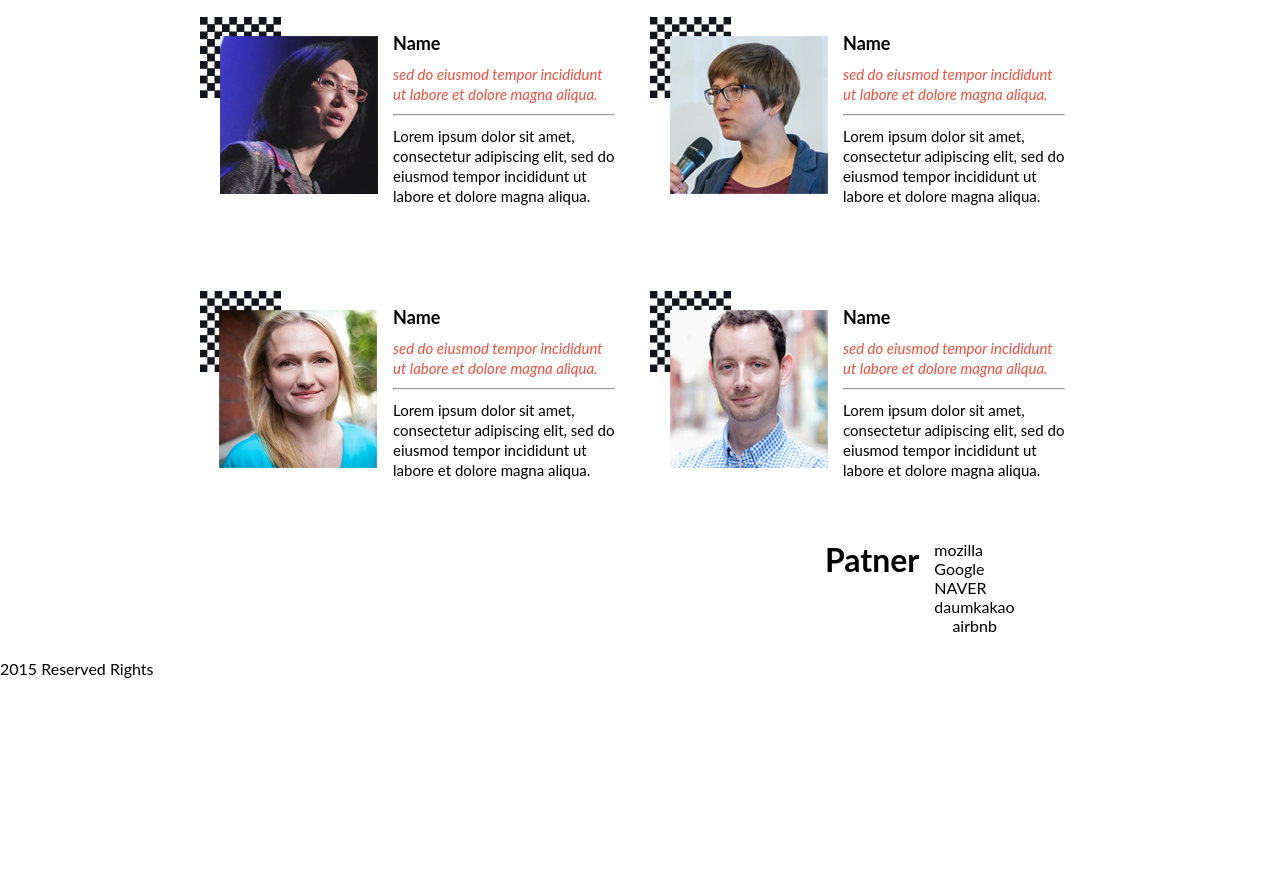
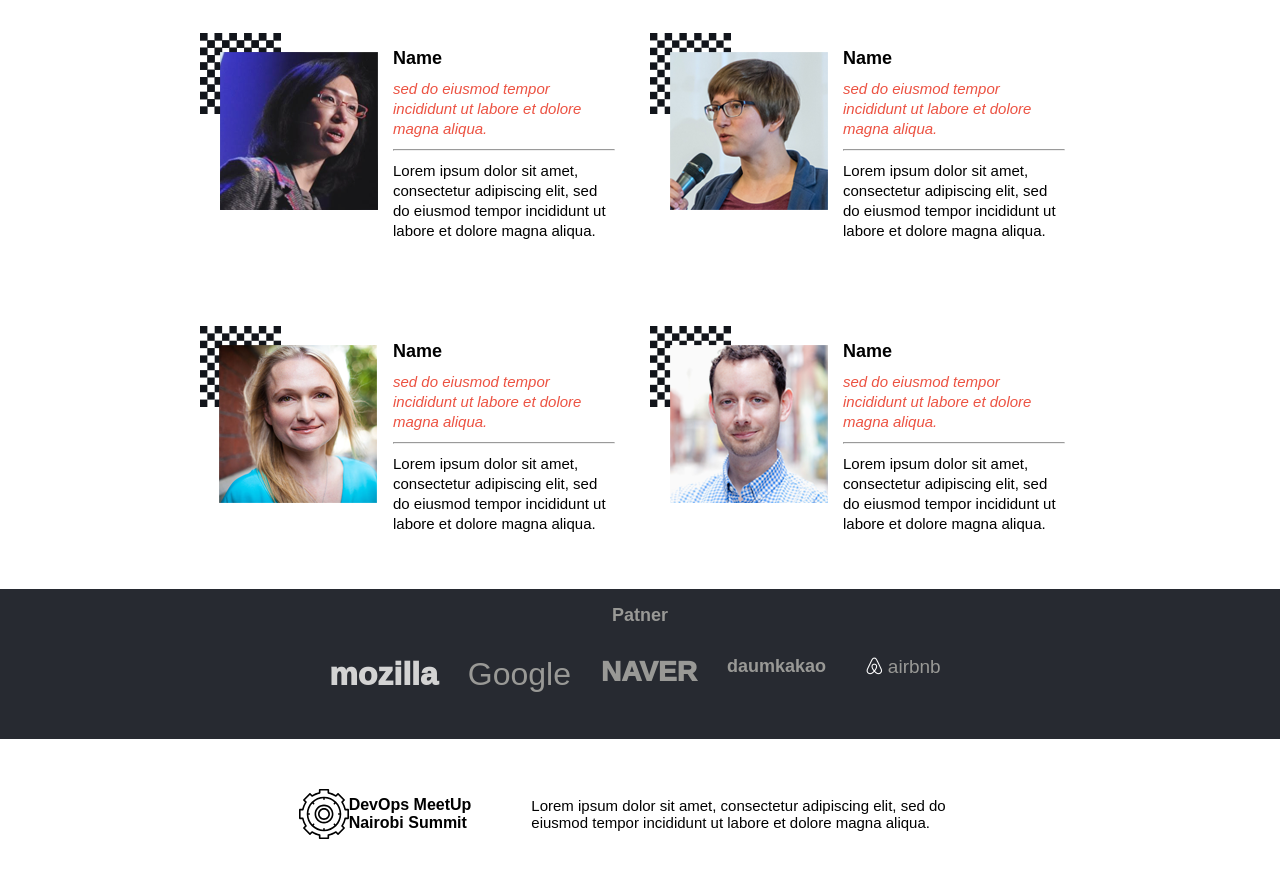
Before and after one commit to kennankole/global-summit, a website: page app/index.html in a window 1280 px wide. Shown: the part 1910-2788 px from the top of the page. Before the commit the page ends 2588 px from the top, so only its background shows below. Drawn offline with Linux system fonts and the light colour scheme.

Commit message:
Adding google fonts

```diff
--- a/app/index.html
+++ b/app/index.html
@@ -50,7 +50,7 @@
 						<h4>"Hello! Sharing world"</h4>
 					</div>
 					<div class="headline-heading">
-						<h1>Creative Commmons global summit <br> 2015</h1>
+						<h1>Creative Commons global summit <br> 2015</h1>
 					</div>
 					<div class="headline-para">
 						<p>"Lorem ipsum dolor sit amet, consectetur adipiscing elit,
@@ -103,7 +103,7 @@
 					<div class="programs">
 						<div class="podium">
 							<img src="./static/images/program_icon_04.png" alt="">
-							<h3>Worshop</h3>
+							<h2>Worshop</h2>
 							<p>"Lorem ipsum dolor sit amet, consectetur adipiscing elit,
 									sed do eiusmod tempor incididunt ut labore et dolore magna aliqua.
 							</p>
@@ -112,7 +112,7 @@
 					<div class="programs">
 						<div class="podium">
 							<img src="./static/images/program_icon_05.png" alt="">
-							<h3>Ignite</h3>
+							<h2>Ignite</h2>
 							<p>"Lorem ipsum dolor sit amet, consectetur adipiscing elit,
 								sed do eiusmod tempor incididunt ut labore et dolore magna aliqua.
 							</p>
@@ -142,12 +142,13 @@
 								</p>
 							</div>
 						</div>
-						<div class="speaker-inner">
+						<div class="speaker-inner lone">
 							<div class="speaker-img">
 								<img src="./static/images/speaker_02.png" alt="">
 							</div>
 							<div class="speaker-text">
 								<h3 class="speaker-name">Name</h3>
+								<hr>
 								<p class="speaker-para">
 									Lorem ipsum dolor sit amet, consectetur adipiscing elit,
 									sed do eiusmod tempor incididunt ut labore et dolore magna aliqua.
@@ -222,19 +223,31 @@
 			</section>
 
 			<footer>
-				<div class="upper">
-					<h1>Patner</h1>
-					<ul>
-						<li><a href="#">mozilla</a></li>
-						<li><a href="#">Google</a></li>
-						<li><a href="#">NAVER</a></li>
-						<li><a href="#">daumkakao</a></li>
-						<li><a href="#"><i class="fa-brands fa-airbnb"></i> airbnb</a></li>
+				<div class="footer-upper">
+					<h1 id="footer-title">Patner</h1>
+					<ul class="footer-patners">
+						<li><a href="#" id="mozilla">mozilla</a></li>
+						<li><a href="#" id="google">Google</a></li>
+						<li><a href="#" id="naver">NAVER</a></li>
+						<li><a href="#" id="dmk">daumkakao</a></li>
+						<li><a href="#" id="airbnb"><i class="fa-brands fa-airbnb"></i> airbnb</a></li>
 					</ul>
 				</div>
-				<div class="lower">
-					<img src="./static/images/Enabled.svg" alt="">
-					<p>2015 Reserved Rights</p>
+				<div class="footer-lower">
+					<div class="footer-logo">
+						<img src="./static/images/ignite.svg" alt="" height="50" width="50">
+						<div class="lower-footer-title">
+							<h4>DevOps MeetUp</h4>
+							<h4>Nairobi Summit</h4>
+						</div>
+					</div>
+					<div class="lower-footer-para">
+						<p>
+							Lorem ipsum dolor sit amet, consectetur adipiscing elit,
+							sed do eiusmod tempor incididunt ut labore et dolore magna aliqua.
+						</p>
+					</div>
+					</div>
 				</div>
 			</footer>
 		</main>
--- a/app/static/css/index.css
+++ b/app/static/css/index.css
@@ -2,8 +2,13 @@
 	margin: 0;
 	padding: 0;
 	@import url('https://fonts.googleapis.com/css2?family=Lato:wght@300&display=swap');
-	@import url('http://fonts.cdnfonts.com/css/cocogoose');
-	font-family: 'COCOGOOSE','Lato', sans-serif;
+
+}
+
+body {
+	@import url('https://fonts.googleapis.com/css2?family=Lato:wght@300&family=Poppins:wght@300&family=Source+Sans+Pro&display=swap');
+	/* font-family: 'Poppins', sans-serif; */
+	font-family: 'Source Sans Pro', sans-serif;
 }
 
 /*++++++++++++++++++++DESKTOP NAVIGATION MENU++++++++++++++++++++++++*/
@@ -19,7 +24,6 @@
 	display: flex;
 	flex-direction: column;
 	align-items: center;
-	border: 1px solid black;
 	width: 100vw;
 }
 
@@ -78,10 +82,14 @@
 
 .text h3 {
 	font-size: 14px;
-	font-family: 'COCOGOOSE','Lato', sans-serif;
+	font-family: 'Poppins', sans-serif;
 }
 
 /*++++++++++++++++++++++HEADLINE SECTION+++++++++++++++++++++++++++++++++++*/
+footer {
+	display: flex;
+	flex-direction: column;
+}
 .headline-section {
 	background: url(../images/main_big.png) no-repeat center center;
 	background-size: cover;
@@ -130,11 +138,13 @@
 	line-height: 30px;
 	font-size: 32px;
 	padding-top: 50px;
+	font-family: 'Poppins', sans-serif;
 }
 
 .headline-date h5 {
 	font-size: 18px;
 	padding-top: 10px;
+	font-family: 'Poppins', sans-serif;
 }
 
 /*++++++++++++++++++++++++++++PROGRAM SECTION++++++++++++++++++++++++++++++++*/
@@ -185,12 +195,14 @@
 	color: #EC5242;
 	font-size: 18px;
 	padding: 7px;
+	font-family: 'Source Sans Pro', sans-serif;
 }
 
 .podium > p {
 	padding: 10px 0;
 	font-size: 15px;
 	color: white;
+	font-family: 'Poppins', sans-serif;
 }
 
 
@@ -224,6 +236,10 @@
 	padding: 10px;
 }
 
+.speaker-inner.lone {
+	margin-top: -50px;
+}
+
 .speaker-name {
 	font-size: 18px;
 }
@@ -242,3 +258,74 @@
 #speaker-title {
 	margin-top: 60px;
 }
+
+/*+++++++++++++++++++++++++++++FOOTER SECTION+++++++++++++++++++++++++++++++*/
+.footer-upper {
+	display: flex;
+	align-items: center;
+	justify-content: center;
+	background-color: #272a31;
+	flex-direction: column;
+	height: 150px;
+}
+
+.footer-patners {
+	display: flex;
+	gap: 30px;
+	padding: 30px;
+}
+
+.footer-lower {
+	display: flex;
+	align-items: center;
+	justify-content: center;
+	gap: 20px;
+	height: 150px;
+}
+.footer-logo {
+	padding: 20px;
+	display: flex;
+	align-items: center;
+}
+
+.lower-footer-para {
+	width: 450px;
+	font-size: 15px;
+	padding: 20px;
+}
+
+#mozilla {
+	font-weight: 1000;
+	font-size: 32px;
+	color: #d3d3d3;
+}
+
+#google {
+	font-size: 32px;
+	color: #999996;
+}
+
+#naver {
+	text-transform: uppercase;
+	font-size: 28px;
+	font-weight: 1000;
+	color:  #999996;
+}
+
+#dmk {
+	font-size: 18px;
+	font-weight: 800;
+	color:  #999996;
+}
+
+#airbnb {
+	font-size: 19px;
+	color:  #999996;
+	line-height: 20px;
+	padding: 10px;
+}
+
+#footer-title {
+	font-size: 18px;
+	color:  #999996;
+}
```
